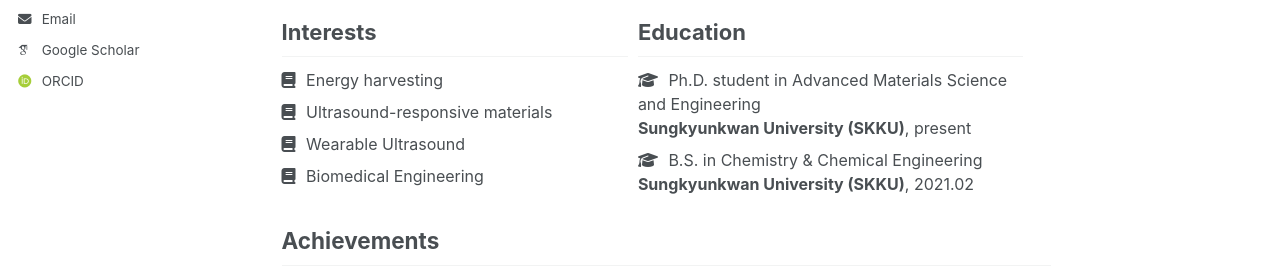
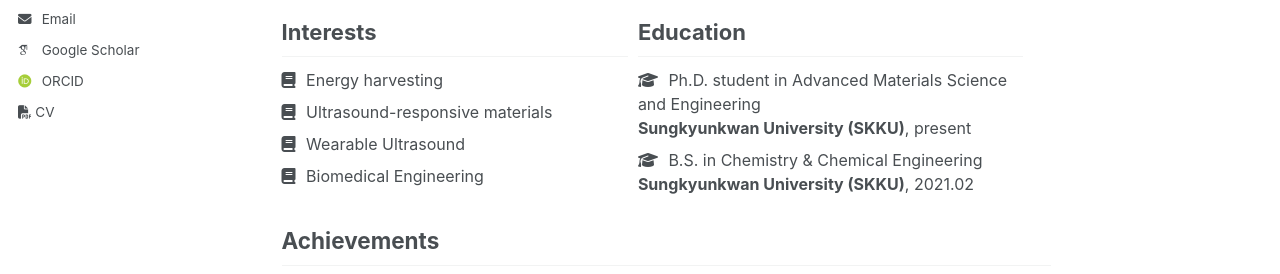
Before and after one commit to ywoog2/ywchung.github.io, a Jekyll site: the page built from _pages/about.md, in a window 1280 px wide. Shown: the part 362-636 px from the top of the page. Built offline with Jekyll 4.4.1, drawn with Linux system fonts in a browser that asks for light colours; some web fonts are replaced; a script that is not in the unit is left out.

```diff
--- a/_config.yml
+++ b/_config.yml
@@ -31,7 +31,7 @@ author:
   employer         : "Sungkyunkwan University (SKKU)"
   uri              : # URL
   email            : "pebble3@skku.edu"
-  CV               : "https://ywoog2.github.io/files/CV_Youngwook Chung.pdf"
+  cv               : "https://ywoog2.github.io/files/CV_Youngwook Chung.pdf"
 
   # Academic websites
   academia         : # URL
```
